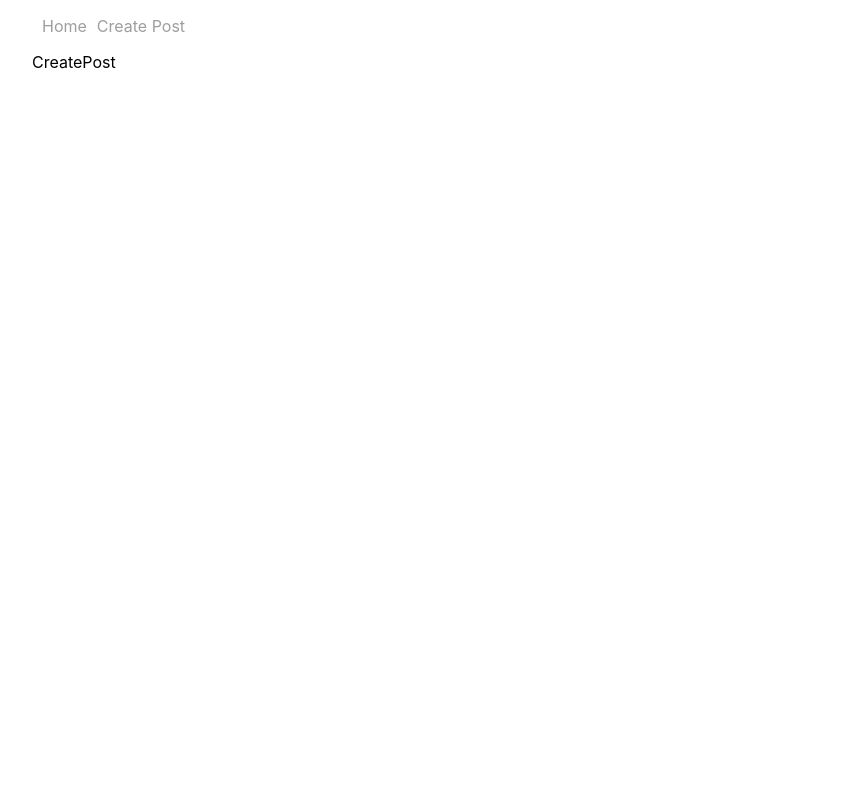
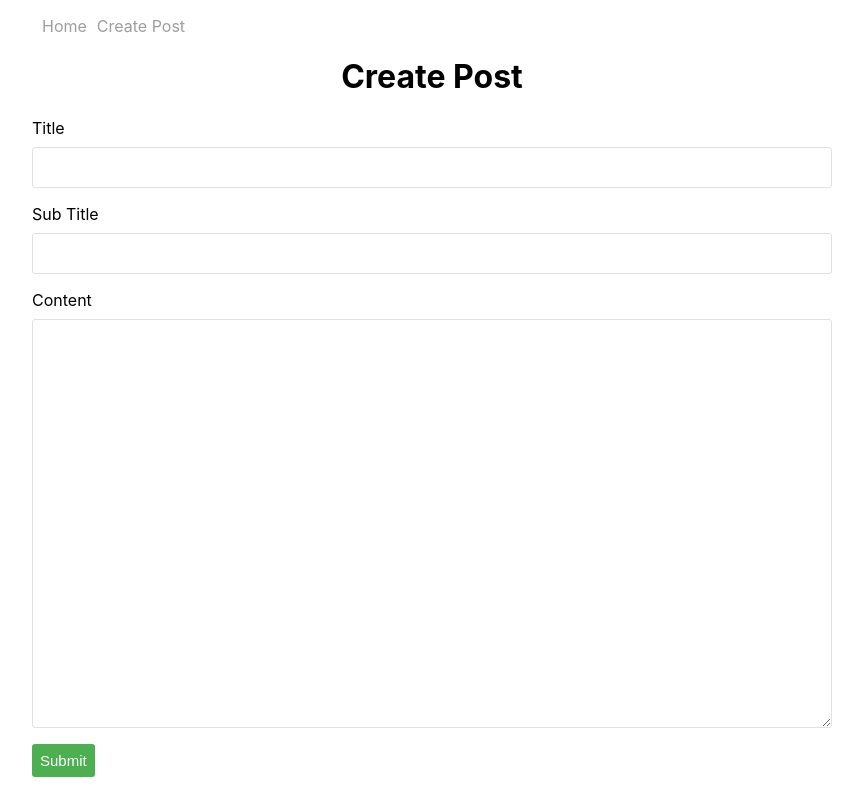
Before and after one commit to rks1995/react-hooks-blog, a React (Create React App) app: page /create-post in a window 1280 px wide. Shown: the whole page, without its empty margins (208-1071 px from the left). Built offline with nearby package versions, Linux system fonts and the light colour scheme.

Commit message:
Create a new collection and a document in firestore

```diff
--- a/src/components/CreatePost.js
+++ b/src/components/CreatePost.js
@@ -1,5 +1,76 @@
+import { useState } from 'react'
+import db from '../firebase'
+import { collection, addDoc } from 'firebase/firestore'
+
 const CreatePost = () => {
-  return <div>CreatePost</div>
+  const title = useHandleChange('')
+  const subtitle = useHandleChange('')
+  const content = useHandleChange('')
+
+  const handleSubmit = async (e) => {
+    e.preventDefault()
+
+    console.log('title', title.value)
+    console.log('subtitle', subtitle.value)
+    console.log('content', content.value)
+
+    try {
+      const docRef = await addDoc(collection(db, 'posts'), {
+        title: title.value,
+        subtitle: subtitle.value,
+        post: content.value,
+        createdAt: new Date(),
+      })
+      console.log('docref', docRef)
+    } catch (error) {
+      console.log('Error', error)
+    }
+  }
+
+  return (
+    <div className='create-post'>
+      <h1>Create Post</h1>
+
+      <form action='' onSubmit={handleSubmit}>
+        <div className='form-field'>
+          <label>Title</label>
+          <input
+            type='text'
+            value={title.value}
+            onChange={title.handleChange}
+          />
+        </div>
+        <div className='form-field'>
+          <label>Sub Title</label>
+          <input
+            type='text'
+            value={subtitle.value}
+            onChange={subtitle.handleChange}
+          />
+        </div>
+        <div className='form-field'>
+          <label>Content</label>
+          <textarea
+            value={content.value}
+            onChange={content.handleChange}
+          ></textarea>
+        </div>
+        <button className='create-post-btn'>Submit</button>
+      </form>
+    </div>
+  )
+}
+
+//custom hook
+const useHandleChange = (initialValue) => {
+  const [value, setValue] = useState(initialValue)
+  const handleChange = (e) => {
+    setValue(e.target.value)
+  }
+  return {
+    value,
+    handleChange,
+  }
 }
 
 export default CreatePost
```
Also changed, not shown: src/firebase.js (renamed from firebase.js).
